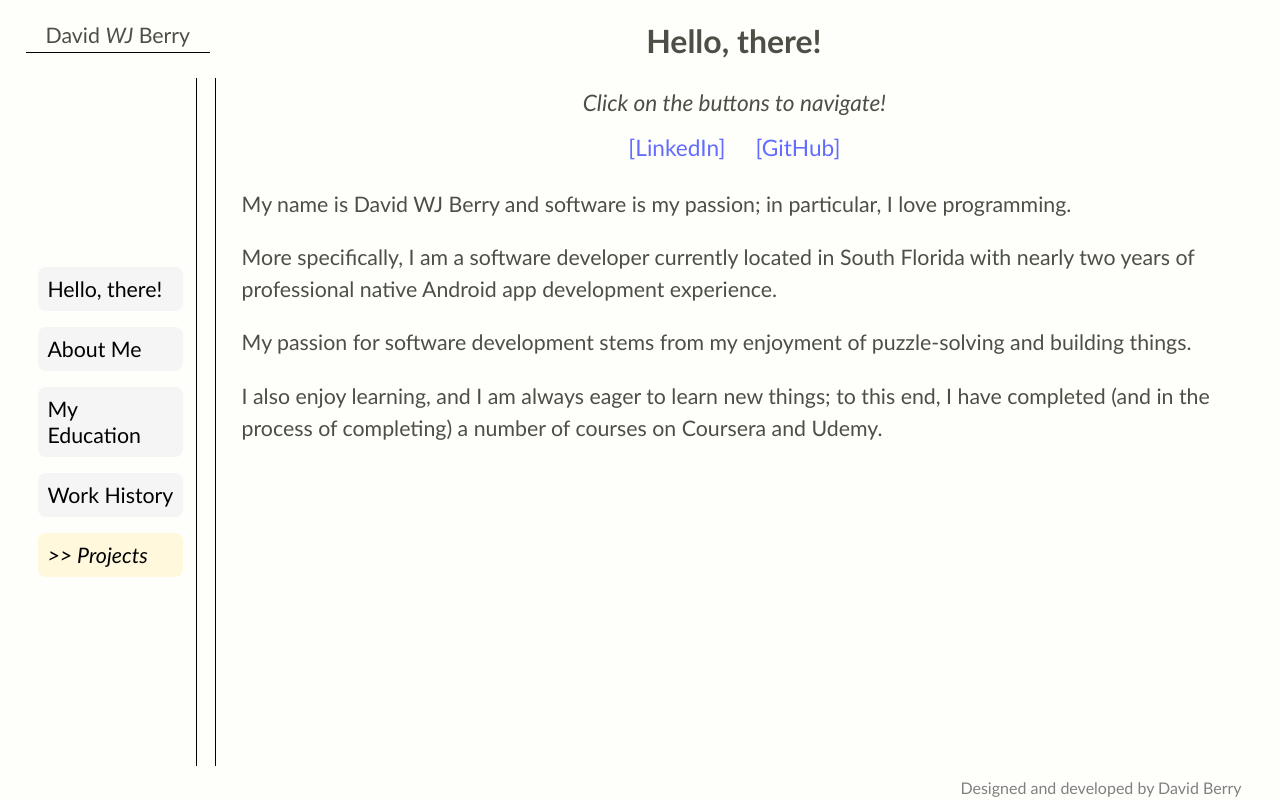
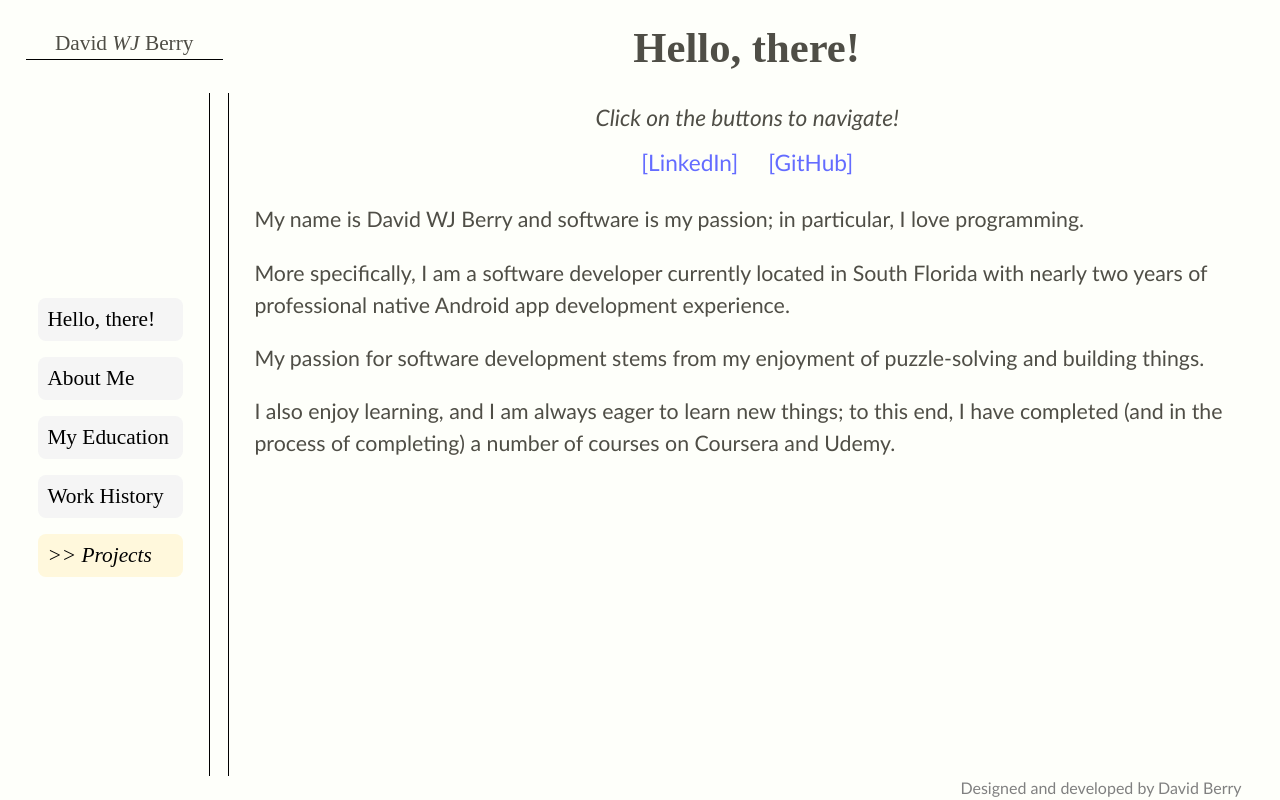
Before and after one commit to DBerry07/DBerry07.github.io, a React (Vite) app: page / in a window 1280 px wide. Built offline with nearby package versions, Linux system fonts and the light colour scheme.

Commit message:
CSS
Reformated code and separated dark/light themes to own file

```diff
--- a/src/css/App.css
+++ b/src/css/App.css
@@ -6,7 +6,7 @@
   /* padding: 2rem; */
   padding: 0px;
   text-align: center;
-  font-family:'Gill Sans', 'Gill Sans MT', Calibri, 'Trebuchet MS', sans-serif;
+  font-family: 'Gill Sans', 'Gill Sans MT', Calibri, 'Trebuchet MS', sans-serif;
 }
 
 /*
@@ -16,10 +16,7 @@
   castle rock: #858477
   #4F4E46
 */
-body {
-  background-color: #FEFFFA;
-  color: #4F4E46;
-}
+
 
 .logo {
   height: 6em;
@@ -27,9 +24,11 @@ body {
   will-change: filter;
   transition: filter 300ms;
 }
+
 .logo:hover {
   filter: drop-shadow(0 0 2em #646cffaa);
 }
+
 .logo.react:hover {
   filter: drop-shadow(0 0 2em #61dafbaa);
 }
@@ -38,6 +37,7 @@ body {
   from {
     transform: rotate(0deg);
   }
+
   to {
     transform: rotate(360deg);
   }
--- a/src/css/ButtonMenu.css
+++ b/src/css/ButtonMenu.css
@@ -1,10 +1,10 @@
-
 .menu_button {
     width: 145px;
     padding: 1vh;
     font-size: 16pt;
     font-weight: 350;
     text-align: start;
+    font-family: cursive;
 }
 
 menu {
@@ -19,6 +19,7 @@ menu {
     width: max-content;
     padding: 0px;
     margin-right: 1vw;
+    padding-right: 1vw;
     max-height: 90vh;
     border-right: 1px black solid;
 }
--- a/src/css/Entry.css
+++ b/src/css/Entry.css
@@ -1,4 +1,3 @@
-
 :root {
   --fsize: 17pt;
   --hsize: 24pt;
@@ -15,6 +14,8 @@
   font-weight: 600;
   padding-top: 2vh;
   padding-bottom: 1vh;
+  font-family: cursive;
+  font-size: 32pt;
   /* font-weight: bold; */
 }
 
@@ -85,6 +86,6 @@
 #video-section {
   padding: 10px;
   padding-bottom: 5px;
-  float:inline-start;
+  float: inline-start;
   justify-content: center;
 }
--- a/src/css/Footer.css
+++ b/src/css/Footer.css
@@ -1,4 +1,3 @@
-
 #footer-right {
     float: inline-end;
     color: grey;
--- a/src/css/Mobile.css
+++ b/src/css/Mobile.css
@@ -4,24 +4,29 @@
     width: 99% !important;
     border: none !important;
   }
+
   #entry-body {
     padding-left: 2vw;
     padding-right: 2vw;
   }
+
   #video-section {
     justify-content: center;
     align-content: center;
     width: 98vw;
     padding: 0px !important;
   }
+
   footer {
     padding-right: 2vw;
   }
+
   .entry-video {
     padding: 1vh !important;
     max-height: 70vh !important;
     max-width: 60vw !important;
   }
+
   main {
     display: block;
     max-height: 94vh;
--- a/src/css/NamePanel.css
+++ b/src/css/NamePanel.css
@@ -1,9 +1,9 @@
-
 #namepanel {
     grid-area: name;
     align-self: center;
     font-size: 16pt;
     border-bottom: 1px black solid;
+    font-family: cursive;
 }
 
 #middle-initals {
--- a/src/css/Sections.css
+++ b/src/css/Sections.css
@@ -1,4 +1,3 @@
-
 .section_title {
   text-align: start;
   font-size: 16pt;
--- a/src/css/index.css
+++ b/src/css/index.css
@@ -18,6 +18,7 @@ a {
   color: #646cff;
   text-decoration: inherit;
 }
+
 a:hover {
   color: #535bf2;
 }
@@ -46,23 +47,12 @@ button {
   cursor: pointer;
   transition: border-color 0.25s;
 }
+
 button:hover {
   border-color: #646cff;
 }
+
 button:focus,
 button:focus-visible {
   outline: 4px auto -webkit-focus-ring-color;
 }
-
-@media (prefers-color-scheme: light) {
-  :root {
-    color: #213547;
-    background-color: #ffffff;
-  }
-  a:hover {
-    color: #747bff;
-  }
-  button {
-    background-color: #f9f9f9;
-  }
-}
--- /dev/null
+++ b/src/css/themes.css
@@ -0,0 +1,26 @@
+/* @media (prefers-color-scheme: light) {
+    :root {
+      color: #213547;
+      background-color: #ffffff;
+    }
+    a:hover {
+      color: #747bff;
+    }
+    button {
+      background-color: #f9f9f9;
+    }
+  } */
+
+@media (prefers-color-scheme: light) {
+  body {
+    background-color: #FEFFFA;
+    color: #4F4E46;
+  }
+}
+
+/* @media (prefers-color-scheme: dark) {
+    body {
+      background-color: black;
+      color: white;
+    }
+  } */
--- a/src/main.jsx
+++ b/src/main.jsx
@@ -2,6 +2,7 @@ import React from "react";
 import ReactDOM from "react-dom/client";
 import App from "./App.jsx";
 import "./css/index.css";
+import "./css/themes.css";
 
 ReactDOM.createRoot(document.getElementById("root")).render(
   <React.StrictMode>
```
Also changed, not shown: src/css/Subheading.css (+6 -7 lines), src/css/buttons.css (+5 -5 lines). Lines whose indentation alone changed are shown as unchanged.
